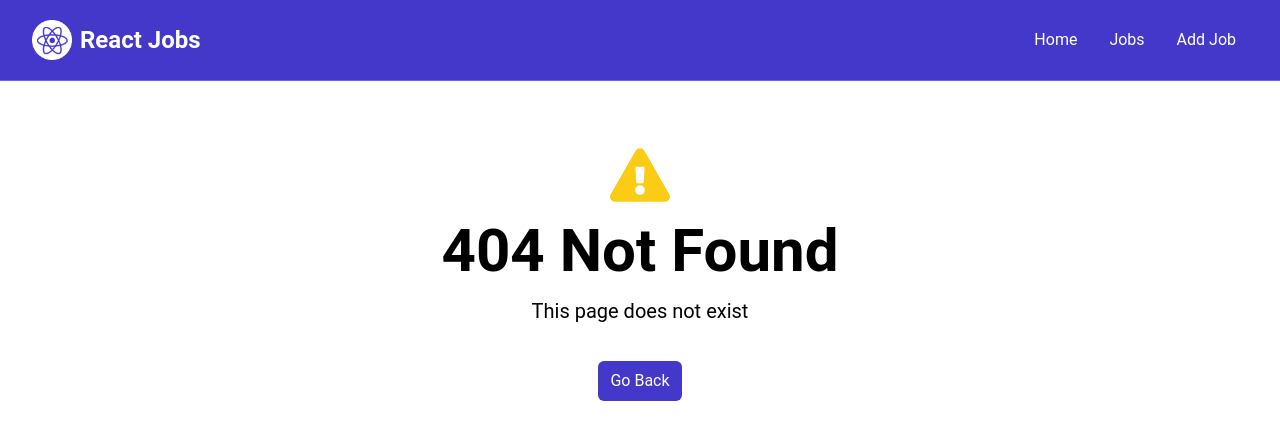
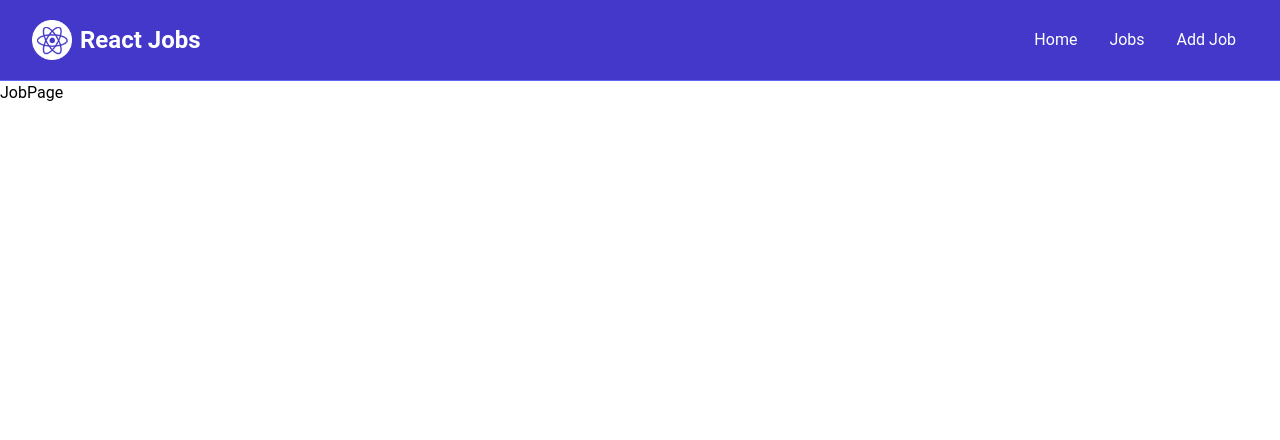
Before and after one commit to johnnynumberfive-coder/react-jobs, a React (Vite) app: page /job/1 in a window 1280 px wide. Before the commit this address had no page. Shown: the top 440 px of the page. Built offline with nearby package versions, Linux system fonts and the light colour scheme.

Commit message:
Creates individual job page

```diff
--- a/src/App.jsx
+++ b/src/App.jsx
@@ -8,12 +8,14 @@
 import MainLayout from './layouts/MainLayout';
 import JobsPage from './pages/JobsPage';
 import NotFoundPage from './pages/NotFoundPage'
+import JobPage from './pages/JobPage';
 
 const router = createBrowserRouter(
   createRoutesFromElements(
   <Route path='/' element={<MainLayout />}>
     <Route index element={<HomePage />} />
     <Route path='/jobs' element={<JobsPage />} />
+    <Route path='/job/:id' element={<JobPage />} />
     <Route path='*' element={<NotFoundPage />} />
   </Route>
 )
--- /dev/null
+++ b/src/pages/JobPage.jsx
@@ -0,0 +1,9 @@
+import React from 'react'
+
+const JobPage = () => {
+  return (
+    <div>JobPage</div>
+  )
+}
+
+export default JobPage
```
